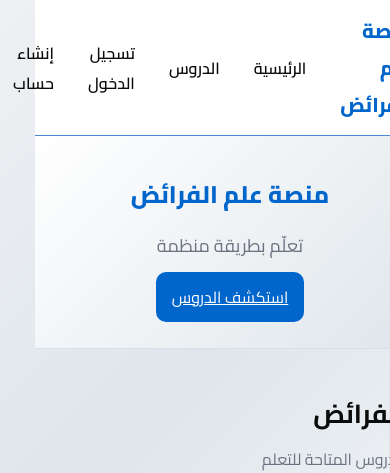
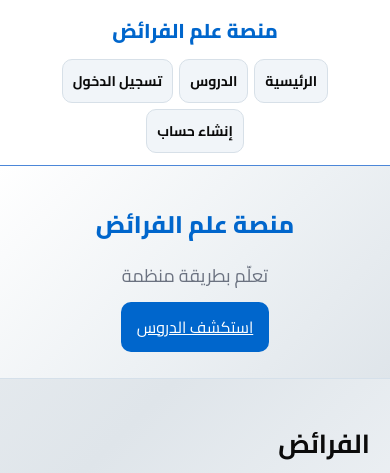
Before and after one commit to mustaphtouray7-svg/lessons-project-, a Flask app: page / in a window 390 px wide. Shown: the top 473 px of the page. Run offline with Flask 3, Linux system fonts and the light colour scheme; data comes from the database, SQL or seed files in the repository; some libraries are stand-ins or nearby versions.

Commit message:
Make homepage navigation clearly visible

```diff
--- a/static/style.css
+++ b/static/style.css
@@ -12,14 +12,13 @@
 html,body{height:100%}
 body{
 	margin:0;
-	font-family: 'Cairo', system-ui, -apple-system, 'Segoe UI', Roboto, 'Helvetica Neue', Arial;
+	font-family:'Cairo',system-ui,-apple-system,'Segoe UI',Roboto,'Helvetica Neue',Arial;
 	direction:rtl;
 	background:linear-gradient(135deg,#eef1f4 0%,#dfe5ea 45%,#f8fafc 100%);
 	color:var(--black);
 	-webkit-font-smoothing:antialiased;
 }
 
-/* Header / Nav */
 header{
 	background:var(--white);
 	border-bottom:1px solid #4c87d8;
@@ -32,24 +31,22 @@ header{
 	top:0;
 	z-index:40;
 }
-.logo{
-	font-weight:800;
-	font-size:20px;
-	color:var(--blue);
-}
-nav{display:flex;gap:10px;align-items:center}
+.logo{font-weight:800;font-size:20px;color:var(--blue)}
+nav{display:flex;gap:10px;align-items:center;flex-wrap:wrap}
 nav a{
+	display:inline-block;
 	text-decoration:none;
 	color:var(--black);
-	background:transparent;
-	padding:8px 14px;
+	background:#f1f5f9;
+	border:1px solid #d7e0e8;
+	padding:9px 14px;
 	border-radius:10px;
-	font-weight:600;
+	font-weight:700;
+	white-space:nowrap;
 }
-nav a:hover{background:rgba(0,102,204,0.1)}
+nav a:hover{background:#e2e8f0}
 .cta{background:var(--blue);color:var(--white)}
 
-/* Hero */
 .hero{
 	background:linear-gradient(135deg,#ffffff 0%,#edf1f4 55%,#dfe5ea 100%);
 	border-bottom:1px solid #d5e0ea;
@@ -60,74 +57,54 @@ nav a:hover{background:rgba(0,102,204,0.1)}
 .hero p{margin:0 0 20px;color:var(--muted);font-size:18px}
 
 .search-box{max-width:820px;margin:0 auto;display:flex;gap:8px}
-.search-box input{
-	flex:1;padding:14px 16px;border:2px solid #cfe4ff;border-radius:10px;font-size:16px;
-	outline:none;background:var(--white);
-}
-.search-box button{
-	background:var(--blue);color:var(--white);border:none;padding:0 20px;border-radius:10px;font-weight:700;cursor:pointer
-}
+.search-box input{flex:1;padding:14px 16px;border:2px solid #cfe4ff;border-radius:10px;font-size:16px;outline:none;background:var(--white)}
+.search-box button{background:var(--blue);color:var(--white);border:none;padding:0 20px;border-radius:10px;font-weight:700;cursor:pointer}
 
-/* Layout */
 .container{max-width:1150px;margin:40px auto;padding:0 20px}
 .section-title{text-align:right;margin-bottom:18px}
 .section-title h2{font-size:26px;margin:0;color:var(--black)}
 .section-title p{color:var(--muted);margin:6px 0 0}
 
-/* Cards grid */
 .cards{display:grid;grid-template-columns:repeat(3,1fr);gap:20px}
 .card{background:var(--white);padding:22px;border-radius:var(--card-radius);box-shadow:0 6px 18px rgba(11,11,11,0.06);min-height:160px;display:flex;flex-direction:column;justify-content:space-between}
 .card h3{margin:0 0 10px;font-size:18px;color:var(--black)}
 .card p{margin:0 0 12px;color:var(--muted);line-height:1.6}
 .card a{display:inline-block;padding:10px 14px;border-radius:10px;text-decoration:none;font-weight:700}
-
 .lessons-card{background:linear-gradient(145deg,#ffffff 0%,#f1f4f6 52%,#e1e7ec 100%);color:var(--black);border:1px solid #c8d9e8;box-shadow:0 10px 24px rgba(0,55,100,0.10)}
 .lessons-card a{background:var(--blue);color:var(--white);border-radius:8px;padding:8px 12px}
 .quiz-card{background:var(--black);color:var(--white)}
 .watched-card{background:var(--white);border:2px solid var(--blue)}
 
-/* Buttons & forms */
-button, .btn{background:var(--blue);color:var(--white);border:none;padding:10px 16px;border-radius:10px;cursor:pointer}
-input, textarea, select{border:1px solid #e6eef9;padding:10px;border-radius:8px;width:100%;font-size:15px}
+button,.btn{background:var(--blue);color:var(--white);border:none;padding:10px 16px;border-radius:10px;cursor:pointer}
+input,textarea,select{border:1px solid #e6eef9;padding:10px;border-radius:8px;width:100%;font-size:15px}
 label{display:block;margin:10px 0 6px;font-weight:600}
 form{max-width:640px}
-
 .flash{padding:10px 14px;border-radius:8px;margin-bottom:10px}
 .flash.success{background:#ecfdf5;color:#065f46}
 .flash.error{background:#fff1f2;color:#7f1d1d}
-
-/* Footer */
 footer{background:var(--blue);color:var(--white);text-align:center;padding:18px;margin-top:40px}
-
-/* Admin lists & tables */
 .admin-list{list-style:none;padding:0;margin:0}
 .admin-list li{padding:10px;border-bottom:1px solid #f1f5f9}
-
-/* Video embedding */
 .video iframe{border-radius:12px;border:0}
 
-/* Responsive */
 @media (max-width:1000px){
 	.cards{grid-template-columns:repeat(2,1fr)}
 	.hero h1{font-size:30px}
 }
 @media (max-width:700px){
-	header{padding:12px}
-	nav{gap:6px}
+	header{padding:12px;display:block}
+	.logo{text-align:center;margin-bottom:10px}
+	nav{justify-content:center;gap:6px}
+	nav a{padding:8px 10px;font-size:14px}
 	.cards{grid-template-columns:1fr}
 	.hero{padding:36px 4%}
 	.hero h1{font-size:24px}
 	.search-box{flex-direction:column}
 }
-
-/* small helpers */
 .muted{color:var(--muted)}
 .right{text-align:right}
 .center{text-align:center}
 
-
-
-/* Student activity table */
 .activity-table{width:100%;border-collapse:collapse;background:var(--white);border:1px solid #d7e0e8;border-radius:12px;overflow:hidden;text-align:right}
 .activity-table th,.activity-table td{padding:13px 14px;border-bottom:1px solid #e5e9ed}
 .activity-table th{background:#eef3f7;color:var(--blue);font-weight:800}
```
